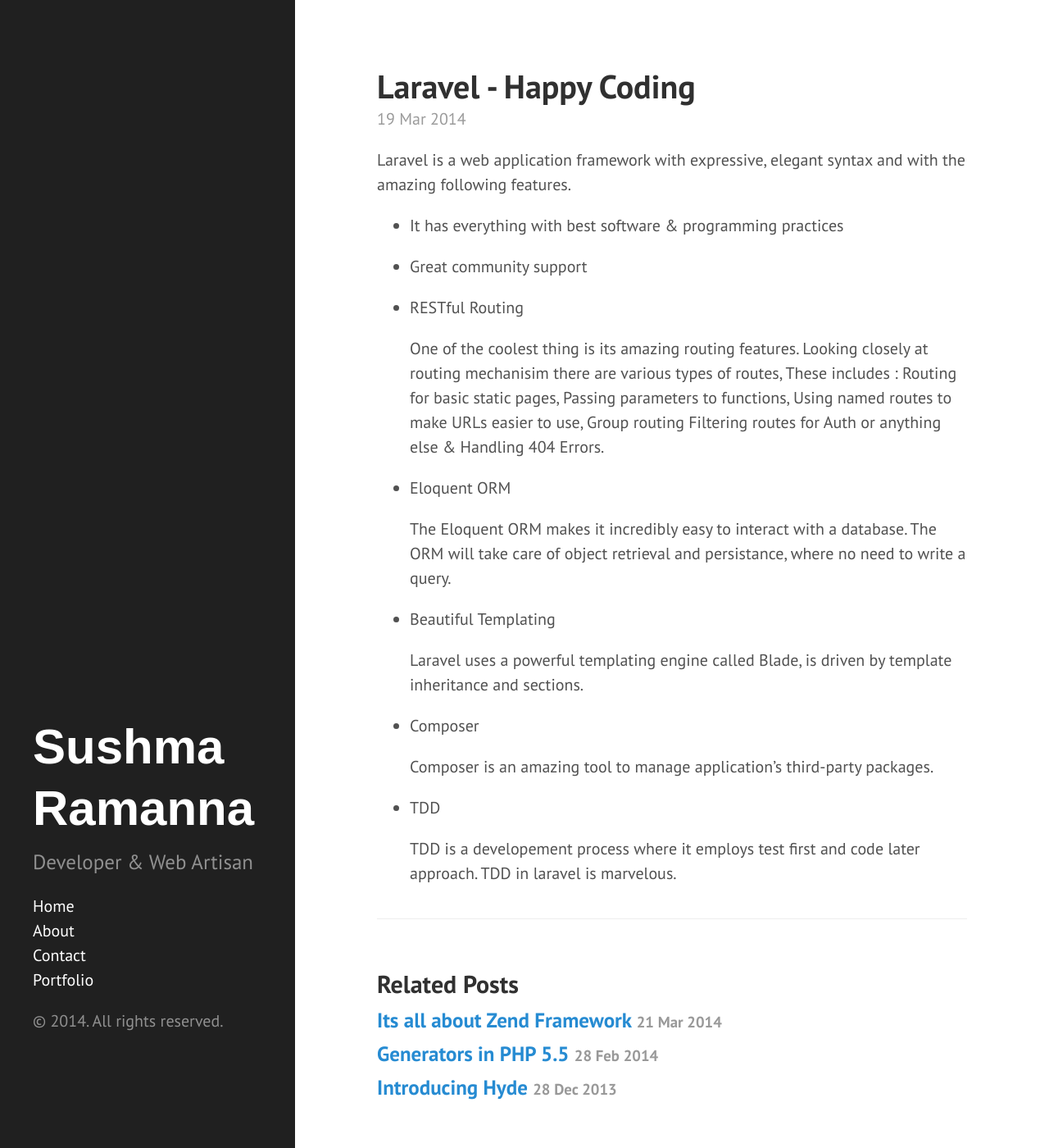
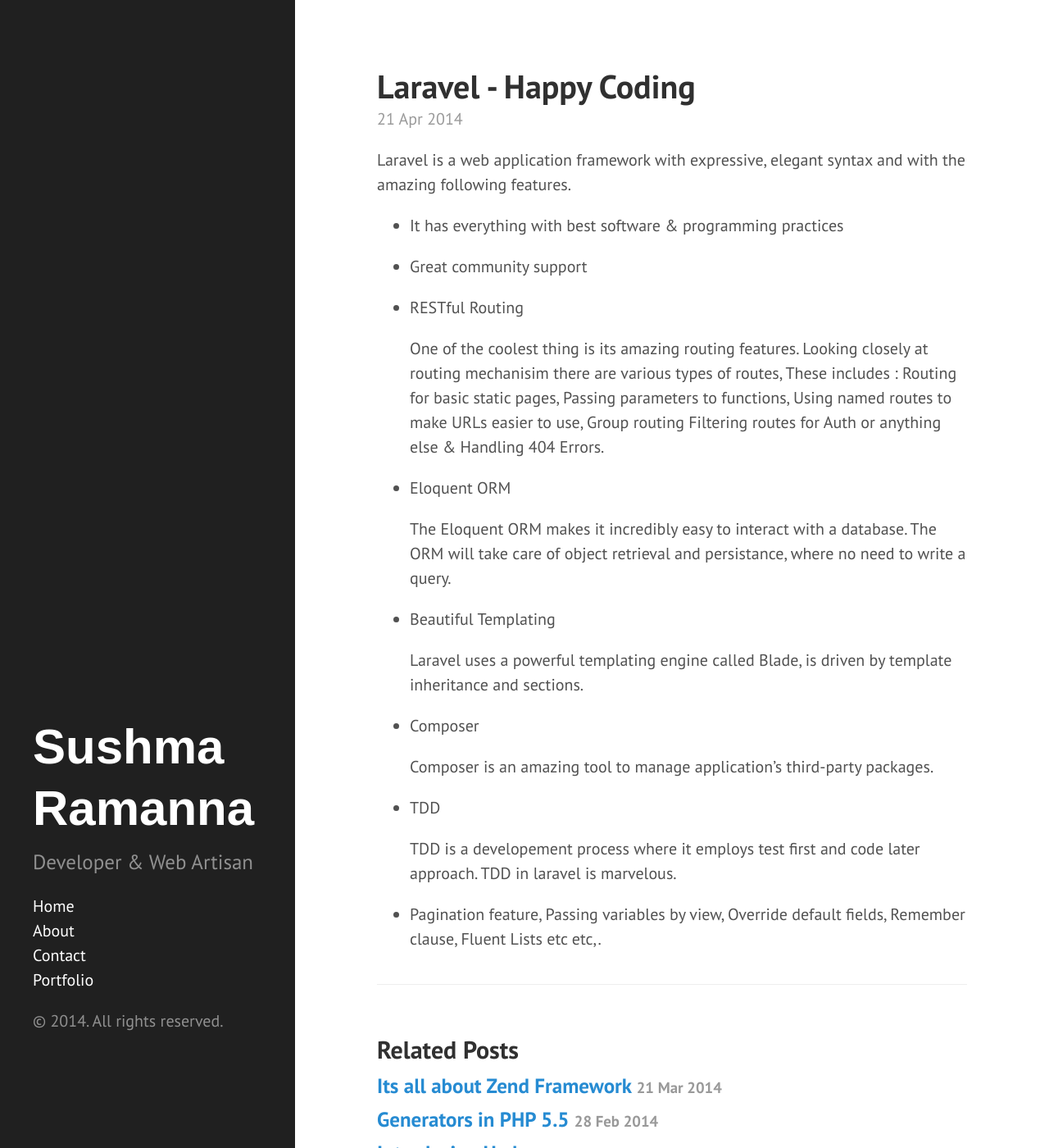
Before and after one commit to sushma-r/sushma-r.github.io, a Jekyll site: the page built from _posts/2014-4-21-Laravel-Happy-Coding.md, in a window 1280 px wide and 1400 px high. Shown: the whole window at 82% size. Built offline with Jekyll 4.4.1, drawn with Linux system fonts in a browser that asks for light colours; Markdown is read by kramdown in place of the engine named in the settings.

Commit message:
Update and rename 2014-3-19-Laravel-Happy-Coding.md to 2014-4-21-Laravel-Happy-Coding.md

```diff
--- a/_posts/2014-3-19-Laravel-Happy-Coding.md
+++ b/_posts/2014-4-21-Laravel-Happy-Coding.md
@@ -30,3 +30,5 @@
 * TDD
 
 	TDD is a developement process where it employs test first and code later approach. TDD in laravel is marvelous.
+
+* Pagination feature, Passing variables by view, Override default fields, Remember clause, Fluent Lists etc etc,.
```
